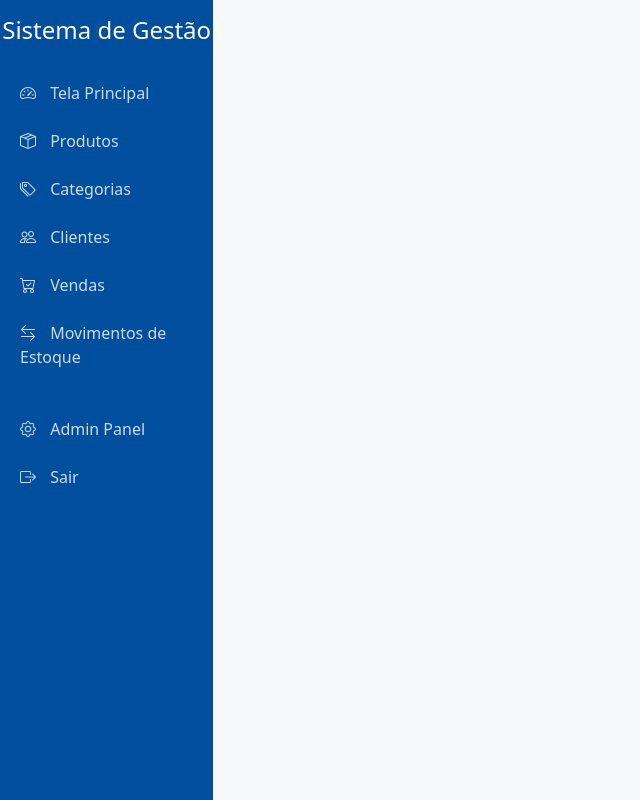
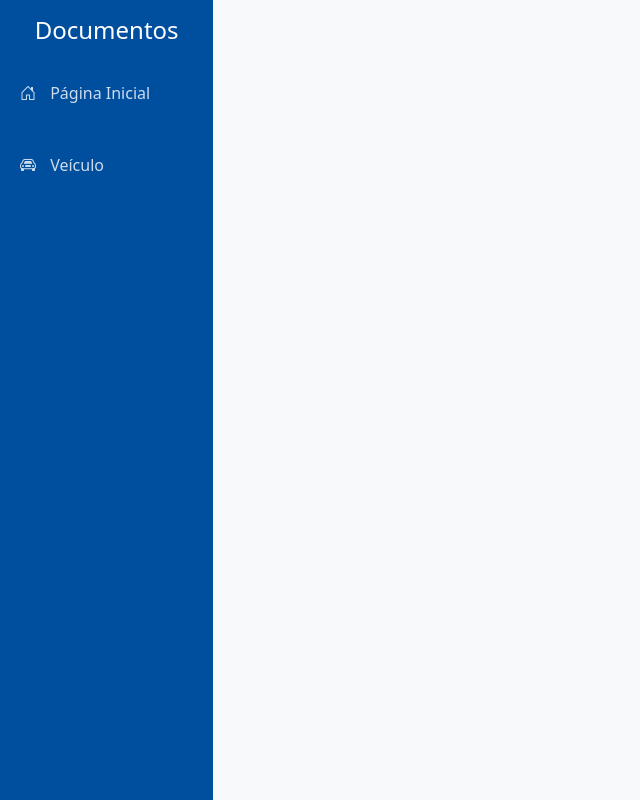
Before and after one commit to Antonio-Neves/document-automation, a Django app: template base/templates/base/_base_index.html in a window 1280 px wide. Shown: the whole page, without its empty margins (0-640 px from the left). Run offline with Django 5.2, Linux system fonts and the light colour scheme; the template is opened without the code that fills it, so the values that code supplies are empty; some libraries are stand-ins or nearby versions.

Commit message:
Adjusted code to the project

```diff
--- a/base/templates/base/_base_sidebar.html
+++ b/base/templates/base/_base_sidebar.html
@@ -3,74 +3,42 @@
 <nav class="col-md-2 d-md-block sidebar px-0">
     <div class="position-sticky pt-3">
         <div class="text-center mb-4">
-            <h4 class="text-white">Sistema de Gestão</h4>
+            <h4 class="text-white">Documentos</h4>
         </div>
 
         <ul class="nav flex-column">
             <li class="nav-item">
-                <a class="nav-link {% if request.resolver_match.url_name == 'dashboard' %}active{% endif %}"
+                <a class="nav-link"
                    href="{% url 'dashboard' %}">
-                    <i class="bi bi-speedometer2"></i>
-                    Tela Principal
-                </a>
-            </li>
-
-            <li class="nav-item">
-                <a class="nav-link {% if 'product' in request.resolver_match.url_name %}active{% endif %}"
-                   href="{% url 'product_list' %}">
-                    <i class="bi bi-box-seam"></i>
-                    Produtos
-                </a>
-            </li>
-
-            <li class="nav-item">
-                <a class="nav-link {% if 'category' in request.resolver_match.url_name %}active{% endif %}"
-                   href="{% url 'category_list' %}">
-                    <i class="bi bi-tags"></i>
-                    Categorias
-                </a>
-            </li>
-
-            <li class="nav-item">
-                <a class="nav-link {% if 'customer' in request.resolver_match.url_name %}active{% endif %}"
-                   href="{% url 'customer_list' %}">
-                    <i class="bi bi-people"></i>
-                    Clientes
-                </a>
-            </li>
-
-            <li class="nav-item">
-                <a class="nav-link {% if 'sale' in request.resolver_match.url_name %}active{% endif %}"
-                   href="{% url 'sale_list' %}">
-                    <i class="bi bi-cart-check"></i>
-                    Vendas
-                </a>
-            </li>
-
-            <li class="nav-item">
-                <a class="nav-link {% if 'stock' in request.resolver_match.url_name %}active{% endif %}"
-                   href="{% url 'stock_movements' %}">
-                    <i class="bi bi-arrow-left-right"></i>
-                    Movimentos de Estoque
+                    <i class="bi bi-house-door"></i>
+                    Página Inicial
                 </a>
             </li>
 
             <li class="nav-item mt-4">
-                <a class="nav-link" href="{% url 'admin:index' %}">
-                    <i class="bi bi-gear"></i>
-                    Admin Panel
+                <a class="nav-link"
+                   href="{% url 'contract_sale_vehicle' %}">
+                    <i class="bi bi-car-front"></i>
+                    Veículo
                 </a>
             </li>
 
-            <li class="nav-item">
-                <form method="post" action="{% url 'admin:logout' %}" style="margin: 0;">
-                    {% csrf_token %}
-                    <button type="submit" class="nav-link btn btn-link text-start w-100" style="border: none; background: none; color: rgba(255, 255, 255, 0.8); padding: 12px 20px;">
-                        <i class="bi bi-box-arrow-right" style="margin-right: 10px; width: 20px;"></i>
-                        Sair
-                    </button>
-                </form>
-            </li>
+{#            <li class="nav-item mt-4">#}
+{#                <a class="nav-link" href="{% url 'admin:index' %}">#}
+{#                    <i class="bi bi-gear"></i>#}
+{#                    Admin Panel#}
+{#                </a>#}
+{#            </li>#}
+{##}
+{#            <li class="nav-item">#}
+{#                <form method="post" action="{% url 'admin:logout' %}" style="margin: 0;">#}
+{#                    {% csrf_token %}#}
+{#                    <button type="submit" class="nav-link btn btn-link text-start w-100" style="border: none; background: none; color: rgba(255, 255, 255, 0.8); padding: 12px 20px;">#}
+{#                        <i class="bi bi-box-arrow-right" style="margin-right: 10px; width: 20px;"></i>#}
+{#                        Sair#}
+{#                    </button>#}
+{#                </form>#}
+{#            </li>#}
         </ul>
     </div>
 </nav>
```
